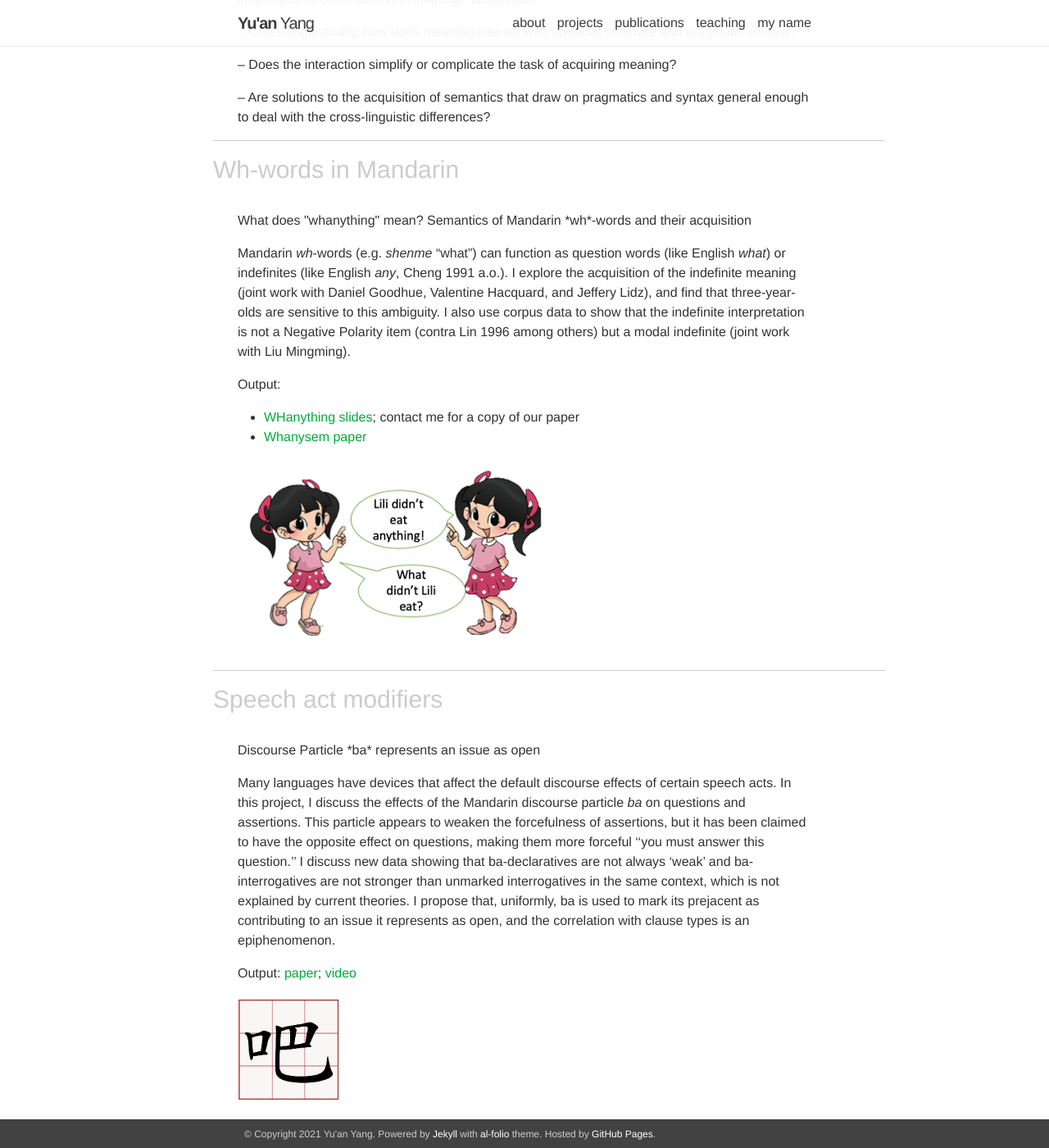
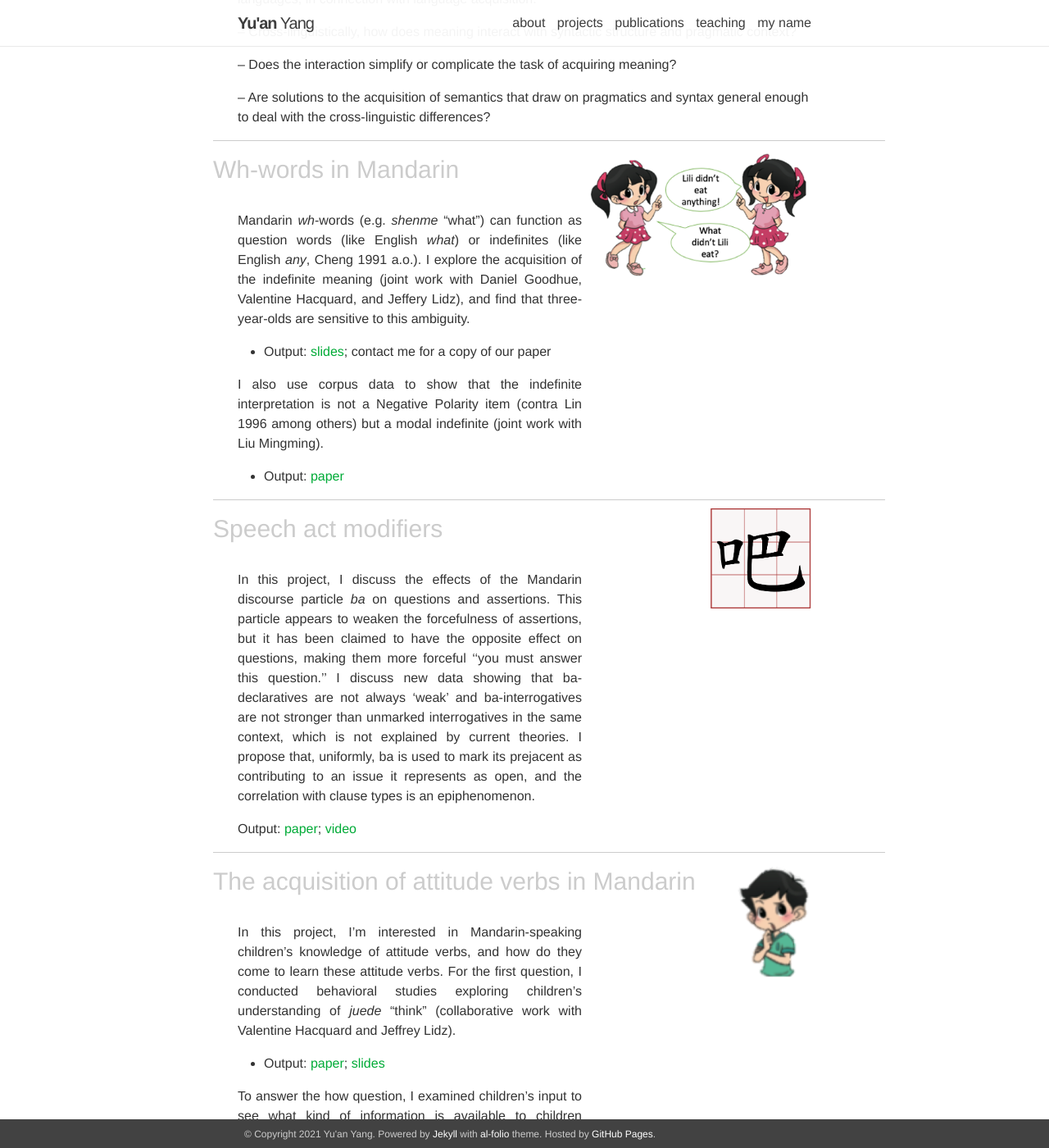
Before and after one commit to Yu-an/yu-an.github.io, a Jekyll site: the page built from _pages/projects.md, in a window 1280 px wide and 1400 px high, scrolled down 219 px. Shown: the whole window at 82% size. Built offline with Jekyll 4.4.1, drawn with Linux system fonts in a browser that asks for light colours; some of the changed text lies outside the part shown.

Commit message:
update project layout

```diff
--- a/_pages/projects.md
+++ b/_pages/projects.md
@@ -14,26 +14,21 @@ Broadly, I am interested in the interaction of meaning, structure and context ac
 
 {% for project in site.projects %}
 
+<div style="float:right;max-width: 40%;padding-top:7px;">
+        {% if project.img %}
+        <img style="width:100%" src="{{ project.img | prepend: site.baseurl | prepend: site.url }}"/>
+        {% else %}
+        <div class="thumbnail blankbox"></div>
+        {% endif %}
+</div>
 <h3 class = "project" >
     {{ project.title }}
 </h3>
 
-<p>
-   {{ project.description }}
- </p>
-
-<p>{{project.content}}</p>
-
-
-<p>
-  <a href="{{ project.url | prepend: site.baseurl | prepend: site.url }}">
-        {% if project.img %}
-        <img class="thumbnail" src="{{ project.img | prepend: site.baseurl | prepend: site.url }}"/>
-        {% else %}
-        <div class="thumbnail blankbox"></div>
-        {% endif %}
-    </a>
-</p>
-
+<div>
+<div style="width:60%;text-align: justify;">
+{{project.content}}
+</div>
+</div>
 
 {% endfor %}
--- a/_projects/1_wh.markdown
+++ b/_projects/1_wh.markdown
@@ -4,8 +4,11 @@ title: Wh-words in Mandarin
 description:  What does "whanything" mean? Semantics of Mandarin *wh*-words and their acquisition
 img: /assets/img/whanything.png
 ---
-Mandarin *wh*-words (e.g. *shenme* "what") can function as question words (like English *what*) or indefinites (like English *any*, Cheng 1991 a.o.). I explore the acquisition of the indefinite meaning (joint work with Daniel Goodhue, Valentine Hacquard, and Jeffery Lidz), and find that three-year-olds are sensitive to this ambiguity. I also use corpus data to show that the indefinite interpretation is not a Negative Polarity item (contra Lin 1996 among others) but a modal indefinite (joint work with Liu Mingming).
 
-Output:
-- [WHanything slides](../assets/pdf/WHanything_WCCFL.pdf); contact me for a copy of our paper
-- [Whanysem paper](../assets/pdf/LiuYang-2020SuB-whany.pdf)
+Mandarin *wh*-words (e.g. *shenme* "what") can function as question words (like English *what*) or indefinites (like English *any*, Cheng 1991 a.o.). I explore the acquisition of the indefinite meaning (joint work with Daniel Goodhue, Valentine Hacquard, and Jeffery Lidz), and find that three-year-olds are sensitive to this ambiguity.
+
+- Output: [slides](../assets/pdf/WHanything_WCCFL.pdf); contact me for a copy of our paper
+
+I also use corpus data to show that the indefinite interpretation is not a Negative Polarity item (contra Lin 1996 among others) but a modal indefinite (joint work with Liu Mingming).
+
+- Output: [paper](../assets/pdf/LiuYang-2020SuB-whany.pdf)
--- a/_projects/2_ba.markdown
+++ b/_projects/2_ba.markdown
@@ -1,9 +1,9 @@
 ---
 layout: page
 title: Speech act modifiers
-description:  Discourse Particle *ba* represents an issue as open
+description:  Many languages have devices that affect the default discourse effects of certain speech acts. One such device in Mandarin is sentence final discourse particles. How do they work?
 img: /assets/img/ba.png
 ---
-Many languages have devices that affect the default discourse effects of certain speech acts. In this project, I discuss the effects of the Mandarin discourse particle *ba* on questions and assertions. This particle appears to weaken the forcefulness of assertions, but it has been claimed to have the opposite effect on questions, making them more forceful ''you must answer this question.'' I discuss new data showing that ba-declaratives are not always ‘weak’ and ba-interrogatives are not stronger than unmarked interrogatives in the same context, which is not explained by current theories. I propose that, uniformly, ba is used to mark its prejacent as contributing to an issue it represents as open, and the correlation with clause types is an epiphenomenon.
+ In this project, I discuss the effects of the Mandarin discourse particle *ba* on questions and assertions. This particle appears to weaken the forcefulness of assertions, but it has been claimed to have the opposite effect on questions, making them more forceful ''you must answer this question.'' I discuss new data showing that ba-declaratives are not always ‘weak’ and ba-interrogatives are not stronger than unmarked interrogatives in the same context, which is not explained by current theories. I propose that, uniformly, ba is used to mark its prejacent as contributing to an issue it represents as open, and the correlation with clause types is an epiphenomenon.
 
 Output: [paper](https://journals.linguisticsociety.org/proceedings/index.php/SALT/article/view/30.523); [video]((https://osf.io/a5qnr/))
--- a/_projects/3_think.markdown
+++ b/_projects/3_think.markdown
@@ -5,7 +5,9 @@ description:
 img: /assets/img/boyWonder.png
 ---
 In this project, I'm interested in Mandarin-speaking children's knowledge of attitude verbs, and how do they come to learn these attitude verbs. For the first question, I conducted behavioral studies exploring children's understanding of *juede* “think” (collaborative work with Valentine Hacquard and Jeffrey Lidz).
-Output: [paper](http://www.lingref.com/bucld/45/BUCLD45-23.pdf); [slides](https://osf.io/cy79q/)
+
+- Output: [paper](http://www.lingref.com/bucld/45/BUCLD45-23.pdf); [slides](https://osf.io/cy79q/)
 
 To answer the how question, I examined children's input to see what kind of information is available to children (collaborative work with Nick Huang)
-Output: [abstract](../assets/pdf/WHattitude_abstract.pdf)
+
+- Output: [abstract](../assets/pdf/WHattitude_abstract.pdf)
--- a/_projects/4_exhaustivity.markdown
+++ b/_projects/4_exhaustivity.markdown
@@ -7,4 +7,4 @@ img: /assets/img/shi.png
 
 We used three experiments showing that Mandarin *shi...(de)* clefts encode exhaustivity as part of its presupposition, which is different from *zhiyou* "only" and answers to constituent questions. We also show that 6-year-olds have problem interpreting this exhaustive meaning in clefts, but not the other exhaustivity-inferring constructions.
 
-Read more: [NASSLLI/ESSLLI2016](../assets/pdf/LY-NASSLLI.pdf),[Glow-in-Asia2017](../assets/pdf/LY-GLOWinAsia.pdf), [NELS47](../assets/pdf/YL-NELS47.pdf)
+Output: [NASSLLI/ESSLLI2016](../assets/pdf/LY-NASSLLI.pdf),[Glow-in-Asia2017](../assets/pdf/LY-GLOWinAsia.pdf), [NELS47](../assets/pdf/YL-NELS47.pdf)
```
